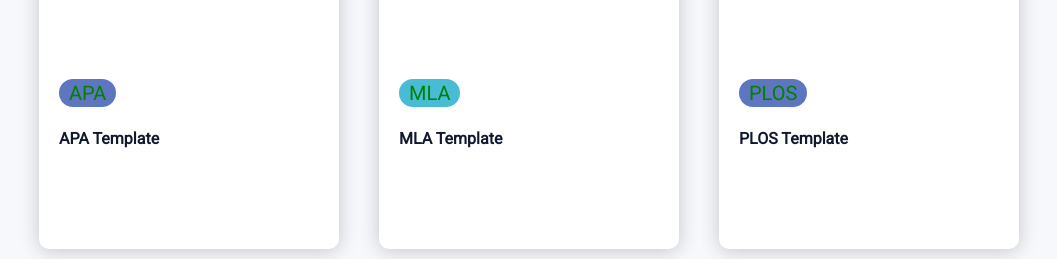
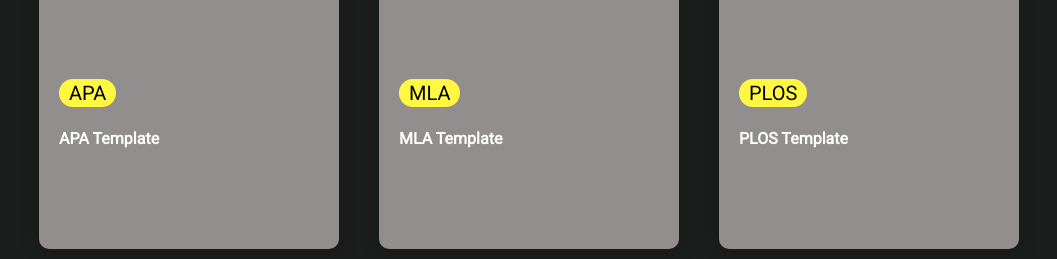
Before and after one commit to devatmanuscript/manuscript, a Flask app: page /template.html in a window 1280 px wide. Shown: the part 681-940 px from the top of the page, without its empty margins (111-1168 px from the left). Run offline with Flask 2, Linux system fonts and the light colour scheme.

Commit message:
template css

```diff
--- a/static/css/template.css
+++ b/static/css/template.css
@@ -7,9 +7,9 @@ body {
   justify-content: center;
   align-items: center;
   margin: 0;
-  background-color: #f7f8fc;
+  background-color:#1c1d1d;
   font-family: "Roboto", sans-serif;
-  color: #10182f;
+  color: white;
 }
 .container {
   display: flex;
@@ -19,7 +19,7 @@ body {
 }
 .card {
   margin: 10px;
-  background-color: #fff;
+  background-color: rgb(146, 142, 142);
   border-radius: 10px;
   box-shadow: 0 2px 20px rgba(0, 0, 0, 0.2);
   overflow: hidden;
@@ -50,15 +50,15 @@ body {
   cursor: pointer;
 }
 .tag-teal {
-  background-color: #47bcd4;
+  background-color: #FFF842;
   font-size: 20;
 }
 .tag-purple {
-  background-color: #5e76bf;
+  background-color: #FFF842;
   font-size: 20;
 }
 .tag-pink {
-  background-color: #cd5b9f;
+  background-color: #FFF842;
   font-size: 20;
 }
 
--- a/templates/template.html
+++ b/templates/template.html
@@ -83,26 +83,27 @@
       </div>
 
       <style>
+
         a:link {
-          color: green;
+          color: black;
           background-color: transparent;
           text-decoration: none;
         }
 
         a:visited {
-          color: pink;
+          color: black;
           background-color: transparent;
           text-decoration: none;
         }
 
         a:hover {
-          color: red;
+          color: black;
           background-color: transparent;
           text-decoration: underline;
         }
 
         a:active {
-          color: yellow;
+          color: black;
           background-color: transparent;
           text-decoration: underline;
         }
```
